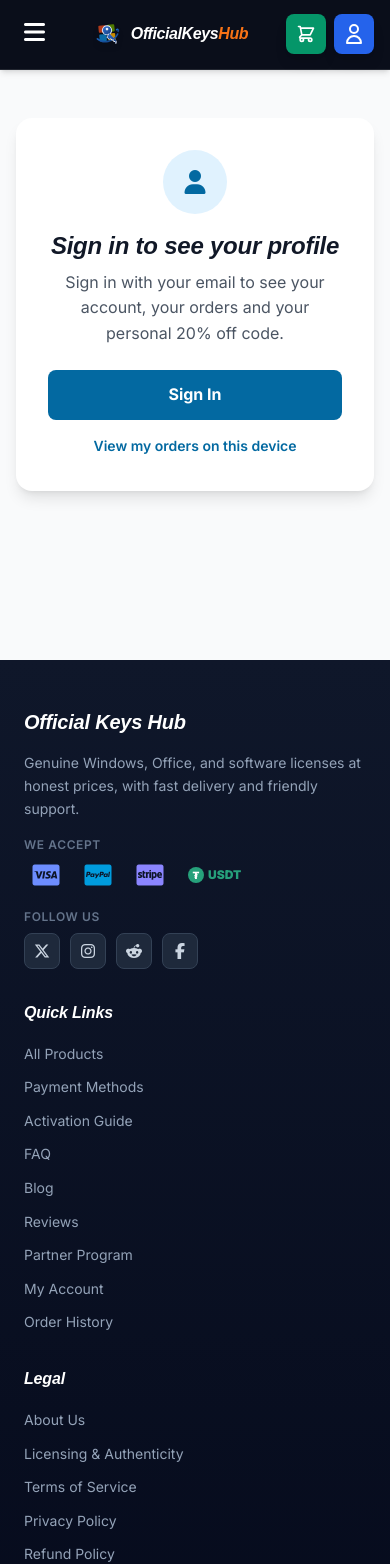
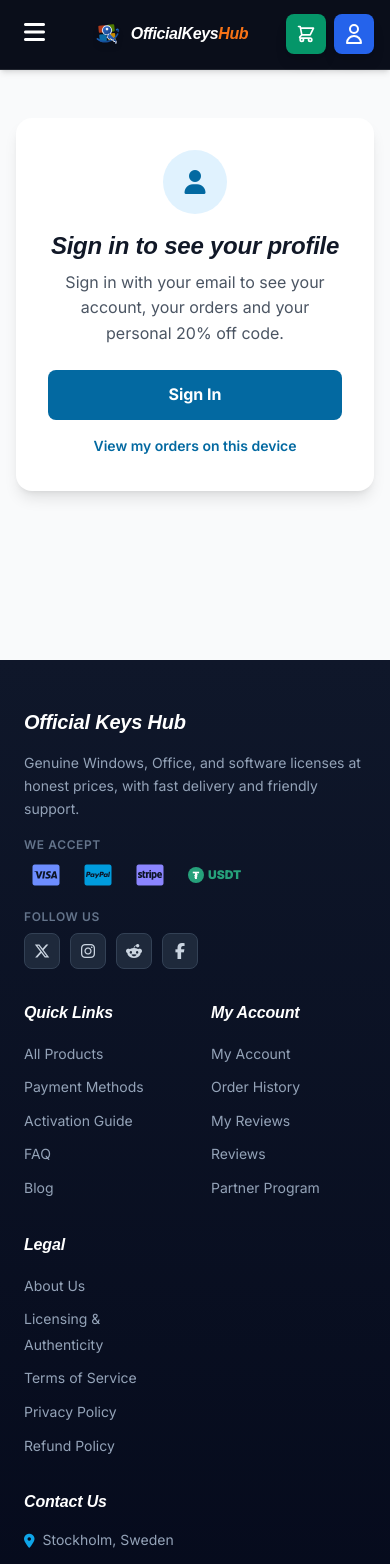
Before and after one commit to adnanevandetta-del/officialkeyshub, a Next.js app: page /profile in a window 390 px wide. Shown: the top 1564 px of the page. Built offline with nearby package versions, Linux system fonts and the light colour scheme; a web font is replaced by a local one.

Commit message:
Normal swipeable category row with float, fix bundle list scrolling on mobile

```diff
--- a/app/components/Footer.tsx
+++ b/app/components/Footer.tsx
@@ -5,9 +5,9 @@
     <footer className="bg-gradient-to-b from-slate-900 to-slate-950 text-white pt-12 pb-6">
       <div className="container mx-auto px-6">
         {/* Main Footer Grid */}
-        <div className="grid grid-cols-1 md:grid-cols-4 gap-8 mb-8 pb-8 border-b border-slate-800">
+        <div className="grid grid-cols-2 lg:grid-cols-5 gap-8 mb-8 pb-8 border-b border-slate-800">
           {/* Company Info */}
-          <div>
+          <div className="col-span-2 lg:col-span-1">
             <h3 className="text-xl font-bold text-white mb-4">Official Keys Hub</h3>
             <p className="text-slate-400 text-sm leading-relaxed mb-4">
               Genuine Windows, Office, and software licenses at honest prices, with fast delivery and friendly support.
@@ -101,6 +101,28 @@
                   Blog
                 </Link>
               </li>
+            </ul>
+          </div>
+
+          {/* My Account */}
+          <div>
+            <h4 className="text-white font-semibold text-base mb-4">My Account</h4>
+            <ul className="space-y-2">
+              <li>
+                <Link href="/profile" className="text-slate-400 hover:text-sky-500 transition-colors text-sm">
+                  My Account
+                </Link>
+              </li>
+              <li>
+                <Link href="/orders" className="text-slate-400 hover:text-sky-500 transition-colors text-sm">
+                  Order History
+                </Link>
+              </li>
+              <li>
+                <Link href="/profile#reviews" className="text-slate-400 hover:text-sky-500 transition-colors text-sm">
+                  My Reviews
+                </Link>
+              </li>
               <li>
                 <Link href="/reviews" className="text-slate-400 hover:text-sky-500 transition-colors text-sm">
                   Reviews
@@ -109,16 +131,6 @@
               <li>
                 <Link href="/partner-program" className="text-slate-400 hover:text-sky-500 transition-colors text-sm">
                   Partner Program
-                </Link>
-              </li>
-              <li>
-                <Link href="/profile" className="text-slate-400 hover:text-sky-500 transition-colors text-sm">
-                  My Account
-                </Link>
-              </li>
-              <li>
-                <Link href="/orders" className="text-slate-400 hover:text-sky-500 transition-colors text-sm">
-                  Order History
                 </Link>
               </li>
             </ul>
@@ -157,7 +169,7 @@
           </div>
 
           {/* Contact */}
-          <div>
+          <div className="col-span-2 lg:col-span-1">
             <h4 className="text-white font-semibold text-base mb-4">Contact Us</h4>
             <ul className="space-y-3">
               <li className="flex items-start gap-2">
--- a/app/lib/account.ts
+++ b/app/lib/account.ts
@@ -34,8 +34,18 @@
   status: OrderStatus;
 }
 
+export interface Review {
+  id: string;
+  date: string; // ISO date
+  name: string;
+  rating: number; // 1-5
+  text: string;
+  email?: string;
+}
+
 const ACCOUNT_KEY = "okh_account";
 const ORDERS_KEY = "okh_orders";
+const REVIEWS_KEY = "okh_reviews";
 const CHANGE_EVENT = "okh-data-changed";
 
 export const money = (n: number) => `$${n.toFixed(2)}`;
@@ -102,6 +112,7 @@
 export function deleteAllData() {
   try {
     localStorage.removeItem(ORDERS_KEY);
+    localStorage.removeItem(REVIEWS_KEY);
   } catch {
     // ignore
   }
@@ -178,21 +189,56 @@
   write(ORDERS_KEY, list.filter((o) => o.id !== id));
 }
 
+// ---------------------------------------------------------------- reviews
+// A review is saved in the customer's own browser so it shows on their profile.
+// It is also sent to the store (via WhatsApp) to be verified before it is
+// published on the site.
+
+export function getReviews(): Review[] {
+  const list = read<Review[]>(REVIEWS_KEY, []);
+  return [...list].sort((a, b) => (a.date < b.date ? 1 : -1));
+}
+
+export function addReview(input: { name?: string; rating: number; text: string }): Review {
+  const list = read<Review[]>(REVIEWS_KEY, []);
+  const account = getAccount();
+  const review: Review = {
+    id: `REV-${Date.now().toString(36).toUpperCase()}`,
+    date: new Date().toISOString(),
+    name: (input.name || "").trim() || displayName(account) || "Anonymous",
+    rating: Math.min(5, Math.max(1, Math.round(input.rating || 5))),
+    text: input.text.trim(),
+    email: account?.email,
+  };
+  write(REVIEWS_KEY, [review, ...list]);
+  return review;
+}
+
+export function removeReview(id: string) {
+  const list = read<Review[]>(REVIEWS_KEY, []);
+  write(REVIEWS_KEY, list.filter((r) => r.id !== id));
+}
+
 export function exportData(): string {
-  return JSON.stringify({ account: getAccount(), orders: getOrders(), exportedAt: new Date().toISOString() }, null, 2);
+  return JSON.stringify(
+    { account: getAccount(), orders: getOrders(), reviews: getReviews(), exportedAt: new Date().toISOString() },
+    null,
+    2
+  );
 }
 
 // ------------------------------------------------------------------- hook
 
 export function useAccountData() {
-  const [state, setState] = useState<{ account: Account | null; orders: Order[]; ready: boolean }>({
+  const [state, setState] = useState<{ account: Account | null; orders: Order[]; reviews: Review[]; ready: boolean }>({
     account: null,
     orders: [],
+    reviews: [],
     ready: false,
   });
 
   useEffect(() => {
-    const refresh = () => setState({ account: getAccount(), orders: getOrders(), ready: true });
+    const refresh = () => setState({ account: getAccount(), orders: getOrders(), reviews: getReviews(), ready: true });
     refresh();
     window.addEventListener(CHANGE_EVENT, refresh);
     window.addEventListener("storage", refresh);
--- a/app/profile/page.tsx
+++ b/app/profile/page.tsx
@@ -11,16 +11,17 @@
   saveAccount,
   signOut,
   deleteAllData,
+  removeReview,
   exportData,
   displayName,
   money,
 } from '../lib/account';
 
-type Tab = 'profile' | 'orders' | 'licenses' | 'settings';
+type Tab = 'profile' | 'orders' | 'licenses' | 'reviews' | 'settings';
 const EMAIL_RE = /^[^\s@]+@[^\s@]+\.[^\s@]{2,}$/;
 
 export default function ProfilePage() {
-  const { account, orders, ready } = useAccountData();
+  const { account, orders, reviews, ready } = useAccountData();
   const [activeTab, setActiveTab] = useState<Tab>('profile');
   const [isEditing, setIsEditing] = useState(false);
   const [form, setForm] = useState({ name: '', email: '', phone: '' });
@@ -34,7 +35,7 @@
   useEffect(() => {
     const applyHash = () => {
       const hash = window.location.hash.replace('#', '');
-      if (hash === 'orders' || hash === 'licenses' || hash === 'settings' || hash === 'profile') {
+      if (hash === 'orders' || hash === 'licenses' || hash === 'reviews' || hash === 'settings' || hash === 'profile') {
         setActiveTab(hash);
       }
     };
@@ -143,6 +144,7 @@
     { id: 'profile', label: 'Profile', icon: 'fa-user' },
     { id: 'orders', label: 'Orders', icon: 'fa-shopping-bag' },
     { id: 'licenses', label: 'Licenses', icon: 'fa-key' },
+    { id: 'reviews', label: 'Reviews', icon: 'fa-star' },
     { id: 'settings', label: 'Settings', icon: 'fa-cog' },
   ];
 
@@ -370,6 +372,64 @@
                 </div>
               )}
 
+              {/* Reviews */}
+              {activeTab === 'reviews' && (
+                <div>
+                  <h2 className="text-2xl font-black text-gray-900 mb-2">My Reviews</h2>
+                  <p className="text-gray-600 mb-6">
+                    Reviews you wrote about Official Keys Hub. They are saved on this device and sent to us on WhatsApp so
+                    we can verify them before they are published.
+                  </p>
+                  {reviews.length === 0 ? (
+                    <div className="bg-gray-50 rounded-xl p-8 text-center border-2 border-gray-200">
+                      <i className="fas fa-star text-gray-300 text-5xl mb-3"></i>
+                      <p className="text-gray-700 font-semibold mb-1">You haven&apos;t written a review yet</p>
+                      <p className="text-gray-500 text-sm mb-4">Bought from us? Tell us how it went &mdash; it helps other customers.</p>
+                      <Link
+                        href="/reviews"
+                        className="min-h-[44px] inline-flex items-center justify-center px-5 py-2 bg-emerald-600 text-white rounded-lg font-bold hover:bg-emerald-700 transition-colors text-sm"
+                      >
+                        <i className="fas fa-pen mr-2"></i>
+                        Write a review
+                      </Link>
+                    </div>
+                  ) : (
+                    <div className="space-y-3">
+                      {reviews.map((r) => (
+                        <div key={r.id} className="bg-gradient-to-r from-amber-50 to-yellow-50 rounded-xl p-4 md:p-5 border-2 border-amber-200">
+                          <div className="flex flex-wrap items-center justify-between gap-2 mb-2">
+                            <div className="flex gap-0.5" aria-label={`${r.rating} out of 5 stars`}>
+                              {[1, 2, 3, 4, 5].map((i) => (
+                                <i key={i} className={`fas fa-star ${r.rating >= i ? 'text-yellow-400' : 'text-gray-300'}`}></i>
+                              ))}
+                            </div>
+                            <span className="text-xs font-bold text-amber-800 bg-amber-100 rounded-full px-3 py-1">
+                              Sent for verification
+                            </span>
+                          </div>
+                          <p className="text-gray-800 break-words">&ldquo;{r.text}&rdquo;</p>
+                          <div className="mt-3 flex flex-wrap items-center justify-between gap-2 text-sm text-gray-500">
+                            <span>
+                              {r.name} · {new Date(r.date).toLocaleDateString()}
+                            </span>
+                            <button
+                              onClick={() => removeReview(r.id)}
+                              className="min-h-[44px] px-3 text-red-600 font-semibold hover:underline"
+                            >
+                              <i className="fas fa-trash mr-1"></i>
+                              Remove
+                            </button>
+                          </div>
+                        </div>
+                      ))}
+                      <Link href="/reviews" className="inline-block text-sky-700 font-semibold hover:underline text-sm pt-1">
+                        <i className="fas fa-pen mr-1"></i> Write another review
+                      </Link>
+                    </div>
+                  )}
+                </div>
+              )}
+
               {/* Settings */}
               {activeTab === 'settings' && (
                 <div className="space-y-6">
--- a/app/reviews/page.tsx
+++ b/app/reviews/page.tsx
@@ -3,6 +3,8 @@
 import { useState } from "react";
 import Navbar from "../components/Navbar";
 import Footer from "../components/Footer";
+import Link from "next/link";
+import { addReview, useAccountData } from "../lib/account";
 
 const promises = [
   {
@@ -36,8 +38,12 @@
   const [rating, setRating] = useState(0);
   const [hover, setHover] = useState(0);
   const [text, setText] = useState("");
+  const [sent, setSent] = useState(false);
+  const { account } = useAccountData();
 
   const submit = () => {
+    addReview({ name: name || undefined, rating: rating || 5, text });
+    setSent(true);
     const stars = "★".repeat(rating || 5);
     const msg =
       `New review for Official Keys Hub\n` +
@@ -137,6 +143,20 @@
             <p className="text-slate-500 text-xs text-center mt-3">
               Your review opens in WhatsApp so we can verify and publish it.
             </p>
+            {sent && (
+              <div className="mt-4 rounded-lg bg-emerald-500/10 border border-emerald-400/40 p-3 text-sm text-emerald-200 text-center">
+                <i className="fas fa-check-circle mr-2"></i>
+                Thank you! Your review is saved on your profile.{" "}
+                <Link href="/profile#reviews" className="font-bold underline">
+                  View my reviews
+                </Link>
+              </div>
+            )}
+            {!account && !sent && (
+              <p className="text-slate-500 text-xs text-center mt-2">
+                <Link href="/login" className="text-sky-400 underline">Sign in</Link> first if you want your reviews saved under your account.
+              </p>
+            )}
           </div>
         </div>
       </main>
```
Also changed, not shown: app/components/BundleBuilder.tsx (+4 -4 lines), app/components/Products.tsx (+12 -6 lines).
